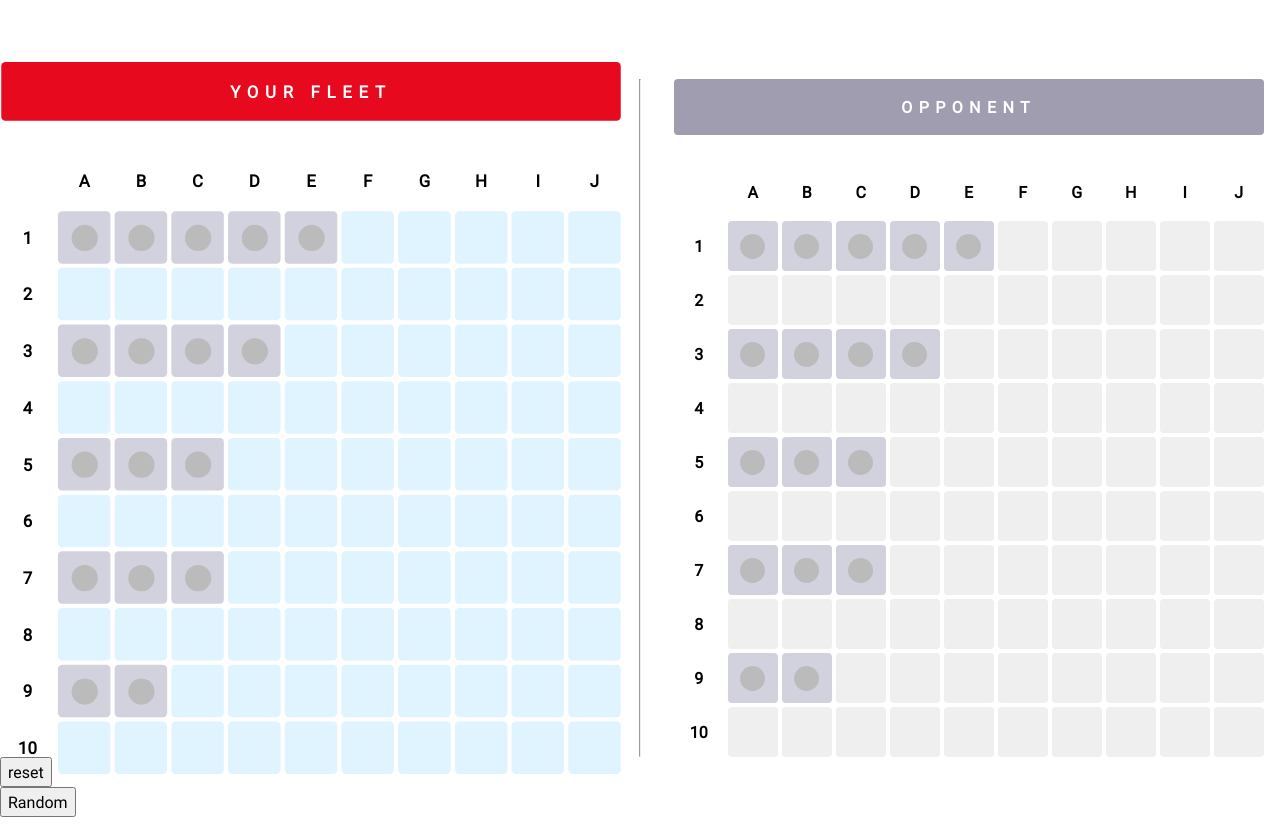
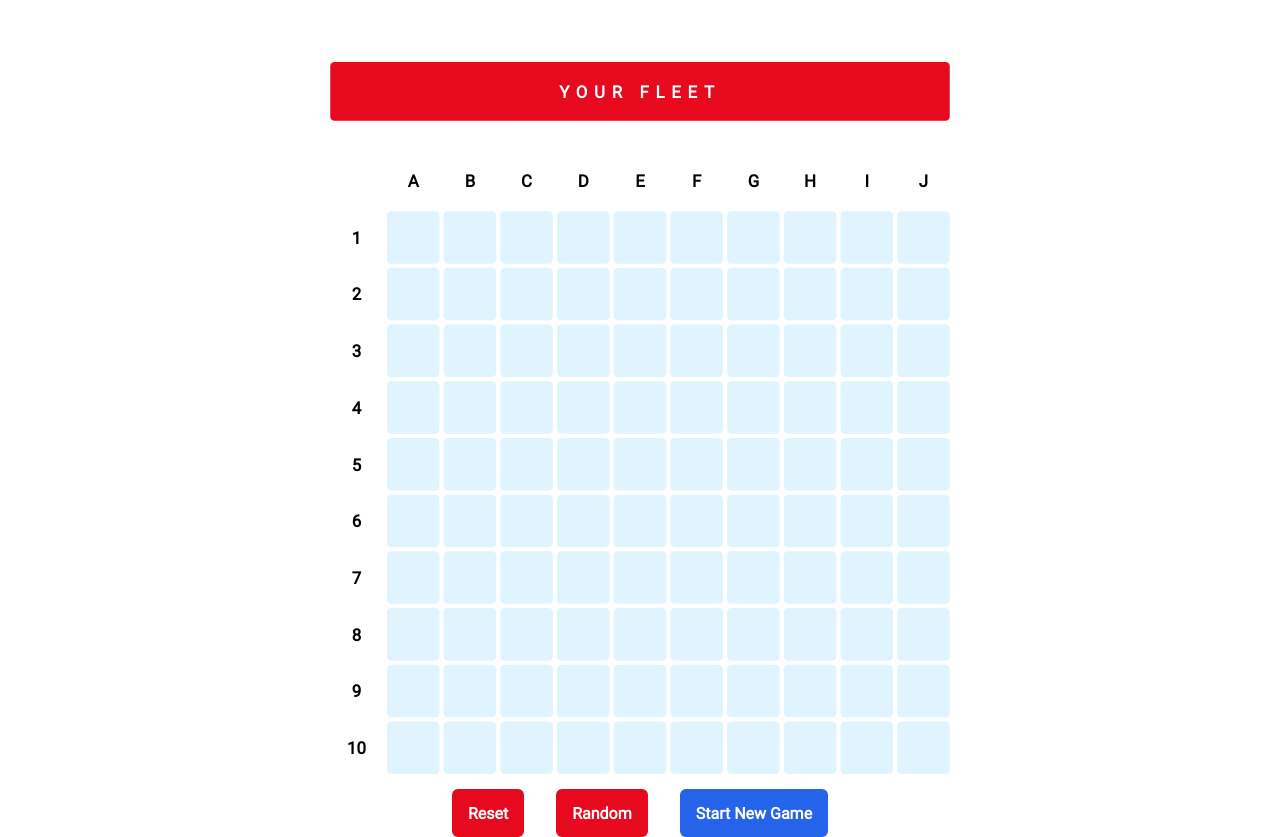
Before and after one commit to nguyenhoanganh1808/js-battleship, a website built with webpack: page src/template.html in a window 1280 px wide. Shown: the part 83-920 px from the top of the page. Built offline with nearby package versions, Linux system fonts and the light colour scheme.

Commit message:
feat: reset and start new game button

```diff
--- a/src/application_logic/game_controller.js
+++ b/src/application_logic/game_controller.js
@@ -7,32 +7,11 @@ export default function GameController() {
   let inactivePlayer;
 
   const createNewGame = (newPlayer1, newPlayer2) => {
-    players.push(Player(newPlayer1.type, newPlayer1.name));
-    players.push(Player(newPlayer2.type, newPlayer2.name));
-
-    const carrier = Ship(5);
-    const battleShip = Ship(4);
-    const destroyer = Ship(3);
-    const submarine = Ship(3);
-    const patrolBoat = Ship(2);
-
-    players[0].gameBoard.placeShip(carrier, 0, 0);
-    players[0].gameBoard.placeShip(battleShip, 2, 0);
-    players[0].gameBoard.placeShip(destroyer, 4, 0);
-    players[0].gameBoard.placeShip(submarine, 6, 0);
-    players[0].gameBoard.placeShip(patrolBoat, 8, 0);
-
-    const carrier2 = Ship(5);
-    const battleShip2 = Ship(4);
-    const destroyer2 = Ship(3);
-    const submarine2 = Ship(3);
-    const patrolBoat2 = Ship(2);
-
-    players[1].gameBoard.placeShip(carrier2, 0, 0);
-    players[1].gameBoard.placeShip(battleShip2, 2, 0);
-    players[1].gameBoard.placeShip(destroyer2, 4, 0);
-    players[1].gameBoard.placeShip(submarine2, 6, 0);
-    players[1].gameBoard.placeShip(patrolBoat2, 8, 0);
+    const newPlayersList = [
+      Player(newPlayer1.type, newPlayer1.name),
+      Player(newPlayer2.type, newPlayer2.name),
+    ];
+    players = newPlayersList;
 
     activePlayer = players[0];
     inactivePlayer = players[1];
@@ -53,7 +32,7 @@ export default function GameController() {
   const playRound = (row, col) => {
     const result = inactivePlayer.gameBoard.receiveAttack(row, col);
 
-    if (result !== 'hit') {
+    if (result === 'miss') {
       changePlayer();
     }
     return result;
--- a/src/dom/game_board.js
+++ b/src/dom/game_board.js
@@ -2,7 +2,7 @@ export default function gameBoard(leftBoard, rightBoard) {
   const alphaBet = 'ABCDEFGHIJ';
   const leftBoardDiv = document.querySelector('.left-board');
   const rightBoardDiv = document.querySelector('.right-board');
-  function updateGameBoard(board, containerDiv) {
+  function updateGameBoard(board, containerDiv, hidden = false) {
     board.forEach((row, i) => {
       if (i === 0) {
         const colIndexText = document.createElement('p');
@@ -24,16 +24,15 @@ export default function gameBoard(leftBoard, rightBoard) {
         button.dataset.rowIndex = i;
         button.dataset.colIndex = j;
 
+        let dot;
         if (cell !== '') {
-          const dot = document.createElement('span');
+          dot = document.createElement('span');
           dot.dataset.rowIndex = i;
           dot.dataset.colIndex = j;
           dot.className = 'dot';
           button.appendChild(dot);
         }
-        // if (cell !== '' && cell !== 'hit' && cell !== 'miss') {
-        //   button.className = 'have-ship';
-        // }
+
         switch (cell) {
           case 'hit':
             button.className = 'hit';
@@ -44,7 +43,13 @@ export default function gameBoard(leftBoard, rightBoard) {
           case '':
             break;
           default:
-            button.className = 'have-ship';
+            {
+              if (!hidden) {
+                button.className = 'have-ship';
+              } else {
+                button.removeChild(dot);
+              }
+            }
             break;
         }
 
@@ -60,7 +65,7 @@ export default function gameBoard(leftBoard, rightBoard) {
     leftBoardDiv.textContent = '';
     rightBoardDiv.textContent = '';
     updateGameBoard(leftBoard, leftBoardDiv);
-    updateGameBoard(rightBoard, rightBoardDiv);
+    updateGameBoard(rightBoard, rightBoardDiv, true);
   }
   updateGameBoards();
 }
--- a/src/dom/game_main_page.js
+++ b/src/dom/game_main_page.js
@@ -8,6 +8,10 @@ export default function ScreenController() {
   const rightBoardDiv = document.querySelector('.right-board');
   const leftPlayerContainer = document.querySelector('.player1');
   const rightPlayerContainer = document.querySelector('.player2');
+  const resetButton = document.querySelector('.reset');
+  const randomButton = document.querySelector('.random');
+  const startButton = document.querySelector('.start');
+  const hr = document.querySelector('hr');
 
   gameController.createNewGame(
     { name: 'kira', type: 'real' },
@@ -85,14 +89,19 @@ export default function ScreenController() {
     printWinnerInSinglePlayerMode(players);
     updateBoards();
     await wait(1000);
+
     //computer make a move
     if (gameController.getActivePlayer().getType() === 'computer') {
       while (true) {
         const { row, col } = createRandomMove();
         const result = gameController.playRound(row, col);
-        await wait(500);
 
-        if (result !== 'hit' && result !== false) break;
+        // If computer not make a hit and not repeat then break
+
+        if (!(result === false || result === 'hit')) break;
+        else {
+          wait(1000);
+        }
       }
     }
     printWinnerInSinglePlayerMode(players);
@@ -106,23 +115,34 @@ export default function ScreenController() {
   function handleResetButton() {
     const players = gameController.getPlayers();
 
-    const hr = document.querySelector('hr');
     hr.classList.add('hidden');
     rightPlayerContainer.classList.add('hidden');
     players[0].gameBoard.createBoard();
     players[1].gameBoard.createBoard();
+    startButton.classList.add('hidden');
+    randomButton.classList.remove('hidden');
+
     updateBoards();
   }
 
   function handleRandomButton() {
     const players = gameController.getPlayers();
     players[0].gameBoard.placeShipRandomOnBoard();
-    // players[1].gameBoard.placeShipRandomOnBoard();
+    players[1].gameBoard.placeShipRandomOnBoard();
+
+    startButton.classList.remove('hidden');
+
     updateBoards();
   }
 
-  const resetButton = document.querySelector('.reset');
-  const randomButton = document.querySelector('.random');
+  function startNewGame() {
+    hr.classList.remove('hidden');
+    rightPlayerContainer.classList.remove('hidden');
+    startButton.classList.add('hidden');
+    randomButton.classList.add('hidden');
+  }
+
   resetButton.addEventListener('click', handleResetButton);
   randomButton.addEventListener('click', handleRandomButton);
+  startButton.addEventListener('click', startNewGame);
 }
--- a/src/style.css
+++ b/src/style.css
@@ -154,11 +154,11 @@ header {
 }
 
 .active button:hover {
-  background-color: var(--active-miss-color);
+  background-color: #bae6fd;
 }
 
 .inactive button:hover {
-  background-color: var(--inactive-miss-color);
+  background-color: #d4d4d8;
 }
 
 button {
@@ -213,3 +213,41 @@ button.have-ship {
   opacity: 0;
   display: none;
 }
+
+.control-btn {
+  display: flex;
+  justify-content: center;
+  gap: 32px;
+
+  margin-top: 32px;
+}
+
+.reset,
+.random {
+  background-color: var(--hit-color);
+}
+
+.control-btn button {
+  border: none;
+  color: white;
+  font-weight: bold;
+  padding: 12px 16px;
+  border-radius: 6px;
+}
+
+.button-hidden {
+  opacity: 0;
+}
+
+.start {
+  background-color: #2563eb;
+  opacity: 1;
+}
+
+button {
+  transition: transform 0.5s ease-out;
+}
+
+button:hover {
+  transform: scale(1.1);
+}
--- a/src/template.html
+++ b/src/template.html
@@ -17,14 +17,17 @@
           <div class="player">YOUR FLEET</div>
           <div class="left-board"></div>
         </div>
-        <hr />
-        <div class="player2 inactive">
+        <hr class="hidden" />
+        <div class="player2 inactive hidden">
           <div class="player">OPPONENT</div>
           <div class="right-board"></div>
         </div>
       </div>
-      <button class="reset">reset</button>
-      <button class="random">Random</button>
+      <div class="control-btn">
+        <button class="reset">Reset</button>
+        <button class="random">Random</button>
+        <button class="start button-hidden">Start New Game</button>
+      </div>
     </main>
   </body>
 </html>
```
